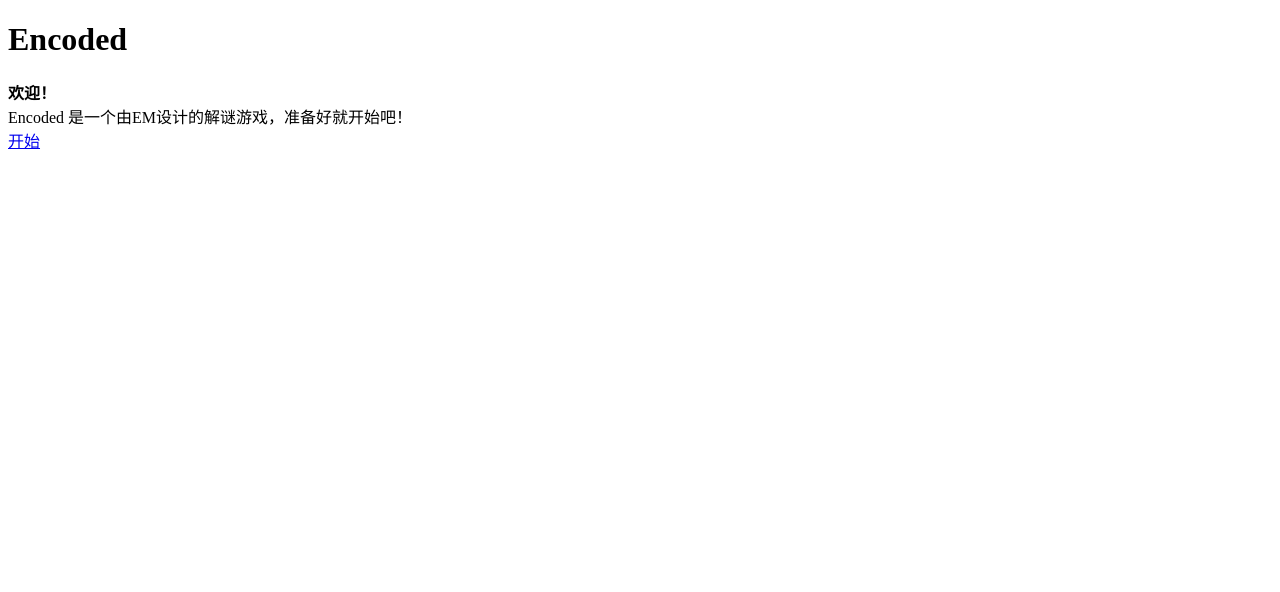
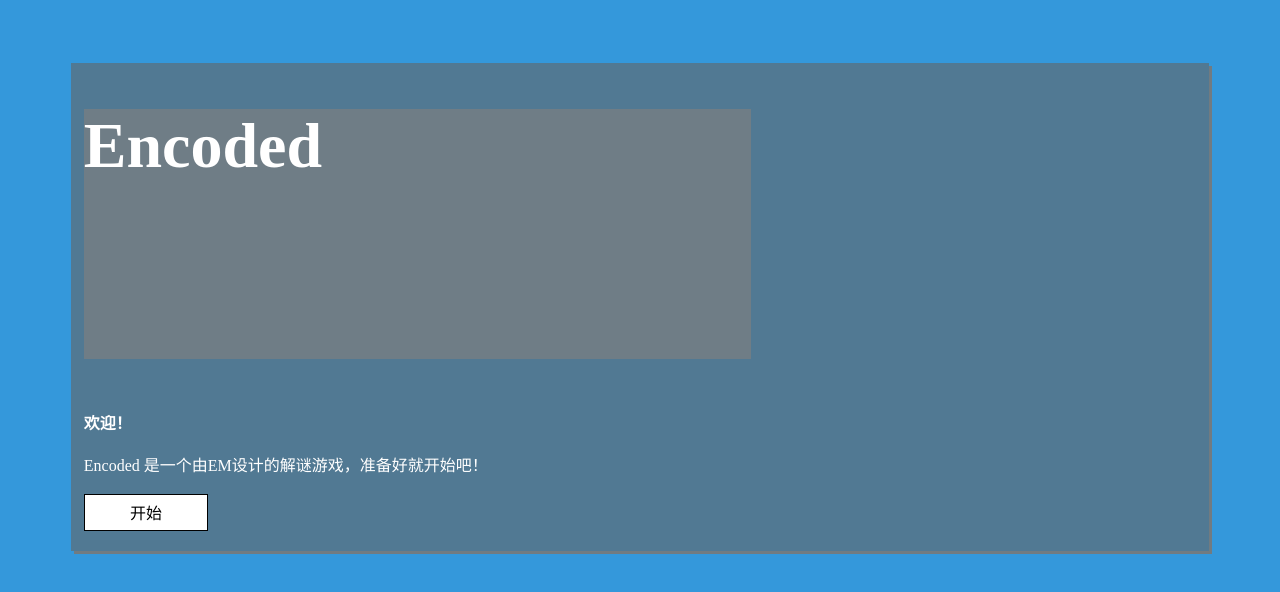
Before and after one commit to emprivatesites/encoded, a plain HTML site: page index.html in a window 1280 px wide. Drawn offline with Linux system fonts and the light colour scheme.

Commit message:
update css

```diff
--- a/index.html
+++ b/index.html
@@ -3,15 +3,21 @@
 <head>
     <meta charset="UTF-8">
     <title>Encoded | EM</title>
+    <link rel="stylesheet" href="style.css">
 </head>
 <body>
-    <h1>Encoded</h1>
-    <div>
-        <strong>欢迎！</strong>
+    <div class="main">
+        <div class="title"><h1>Encoded</h1></div>
+        <br/>
+        <div>
+            <strong>欢迎！</strong>
+        </div>
+        <br/>
+        <div>
+            Encoded 是一个由EM设计的解谜游戏，准备好就开始吧！
+        </div>
+        <br/>
+        <div class="linkbutton" onclick="window.open('http://encoded.ememememem.asia/task0', '_self')">开始</div>
     </div>
-    <div>
-        Encoded 是一个由EM设计的解谜游戏，准备好就开始吧！
-    </div>
-    <a href="task0.html">开始</a>
 </body>
 </html>
--- /dev/null
+++ b/style.css
@@ -0,0 +1,35 @@
+div.main {
+    margin: 5%;
+    padding: 0.2% 1% 1%;
+    background-color: rgba(100, 100, 100, 0.6);
+    box-shadow: 3px 3px rgba(120, 120, 120, 0.9);
+}
+
+body {
+    background-color: #3498db;
+    color: white;
+}
+
+div.linkbutton {
+    padding: 0.5%;
+    background-color: white;
+    margin-bottom: 0.7%;
+    color: black;
+    width: 10%;
+    text-align: center;
+    border: solid black 1px;
+    /*box-shadow: 3px 3px rgba(120, 120, 120, 0.9);*/
+}
+
+div.linkbutton:hover {
+    background-color: #1abc9c;
+    border: solid gold 1px;
+}
+div.title {
+            background-color: rgba(128, 128, 128, 0.65);
+            color: white;
+            font-size: 200%;
+            height: 250px;
+            width: 60%;
+            margin-bottom: 3%;
+        }
```
Also changed, not shown: 404.html (+6 -2 lines), task0.html (+3 -0 lines).
